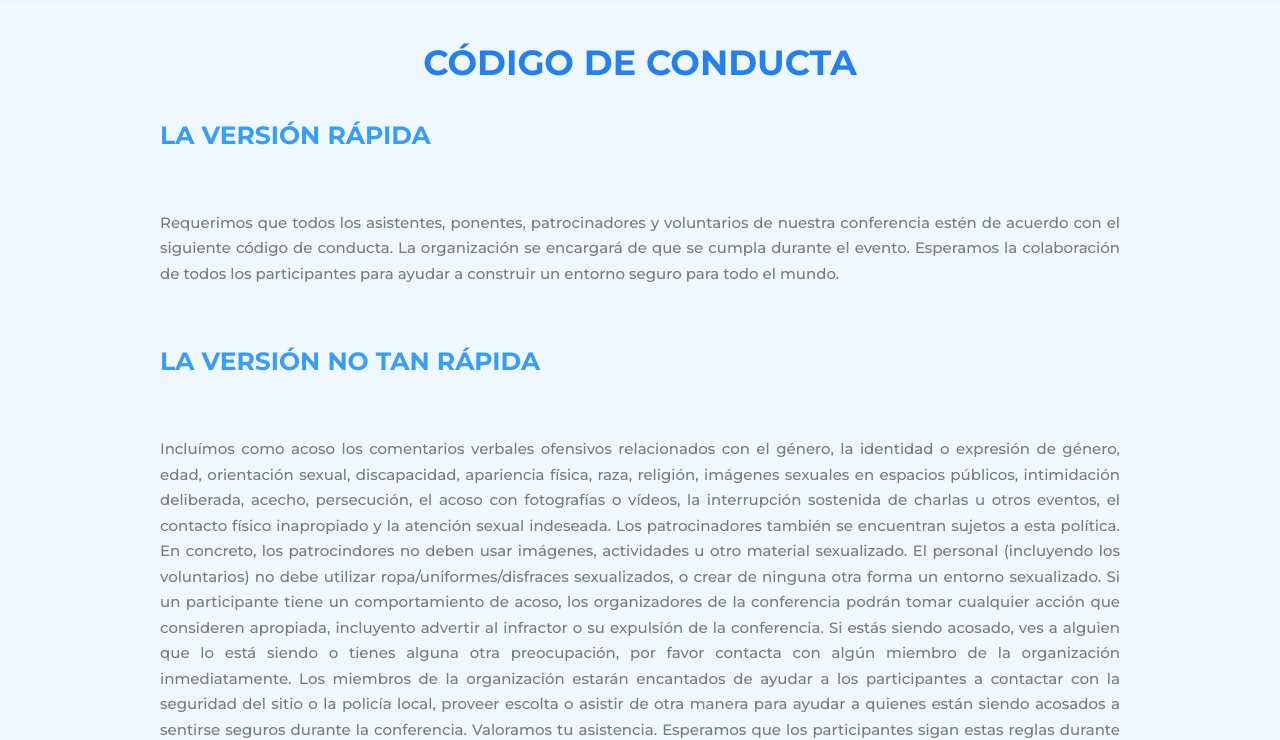
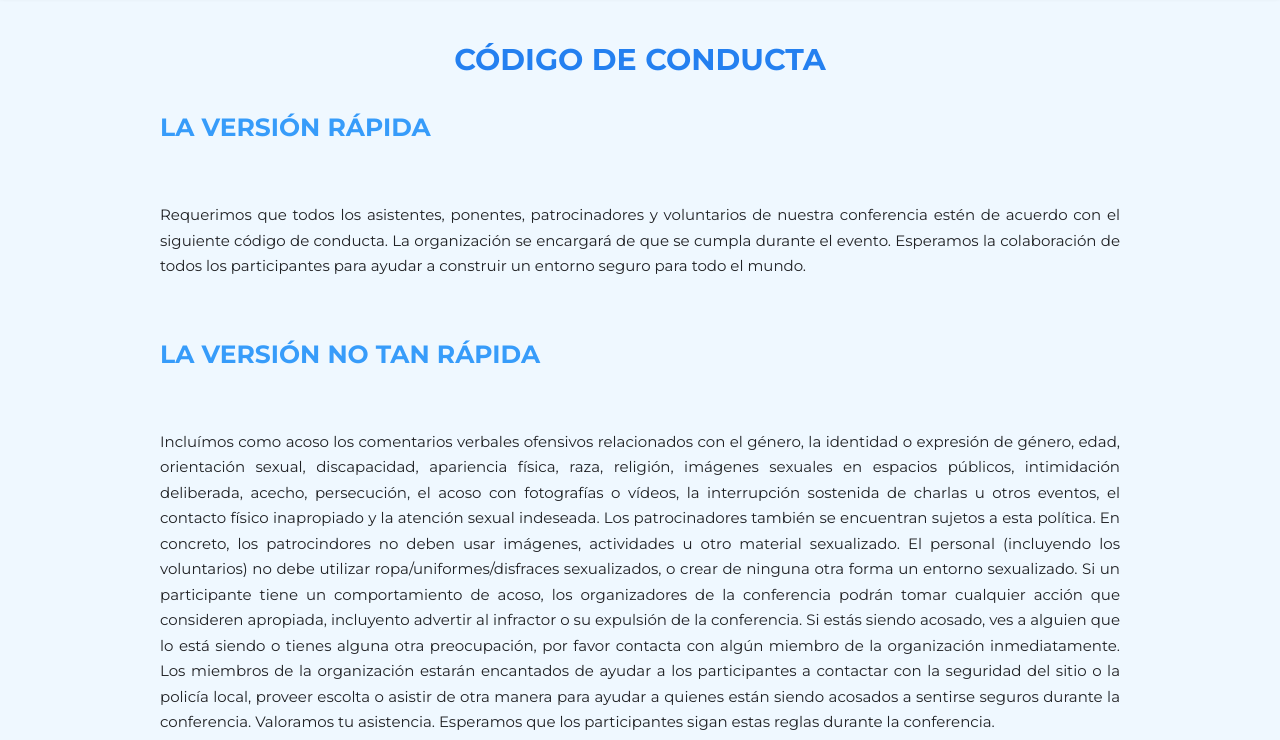
Before and after one commit to WTM-2024-Event/WomenTechmakers, a website built with Vite: page src/codigo.html in a window 1280 px wide. Shown: the part 63-803 px from the top of the page. Built offline with nearby package versions, Linux system fonts and the light colour scheme.

Commit message:
update font size codigo

```diff
--- a/src/scss/pages/_codigo.scss
+++ b/src/scss/pages/_codigo.scss
@@ -8,7 +8,7 @@
     text-transform: uppercase;
 
     @media (min-width: 768px) {
-      font-size: 3.5rem;
+      font-size: 3rem;
     }
   }
 
@@ -27,7 +27,7 @@
   }
 
   &__textTitleC {
-    @include textStyle($grey, $montserrat, 1rem, 500, 1.7);
+    @include textStyle($black, $montserrat, 1rem, 400, 1.7);
     text-align: justify;
     padding: 0 4.5rem;
 
```
